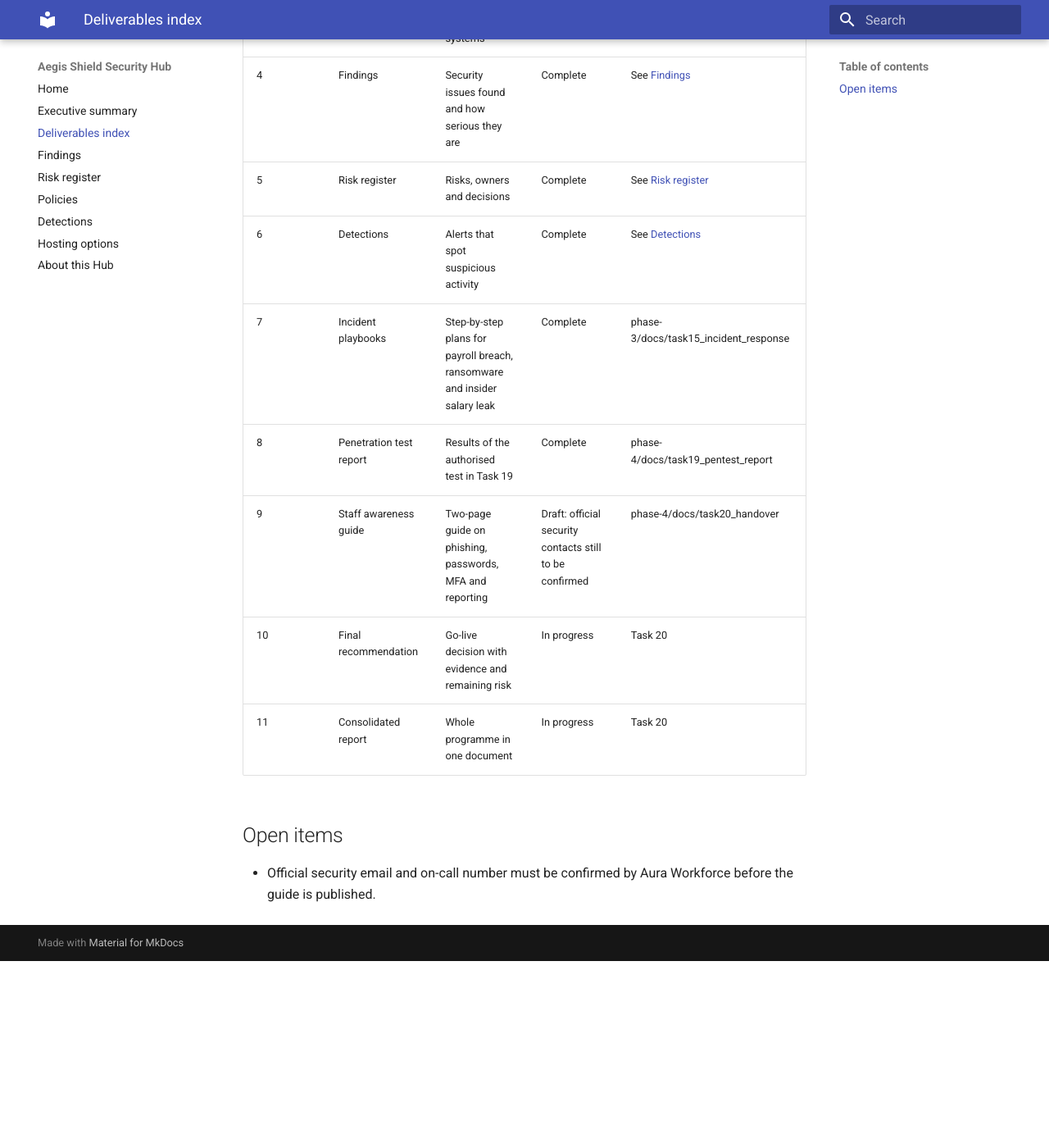
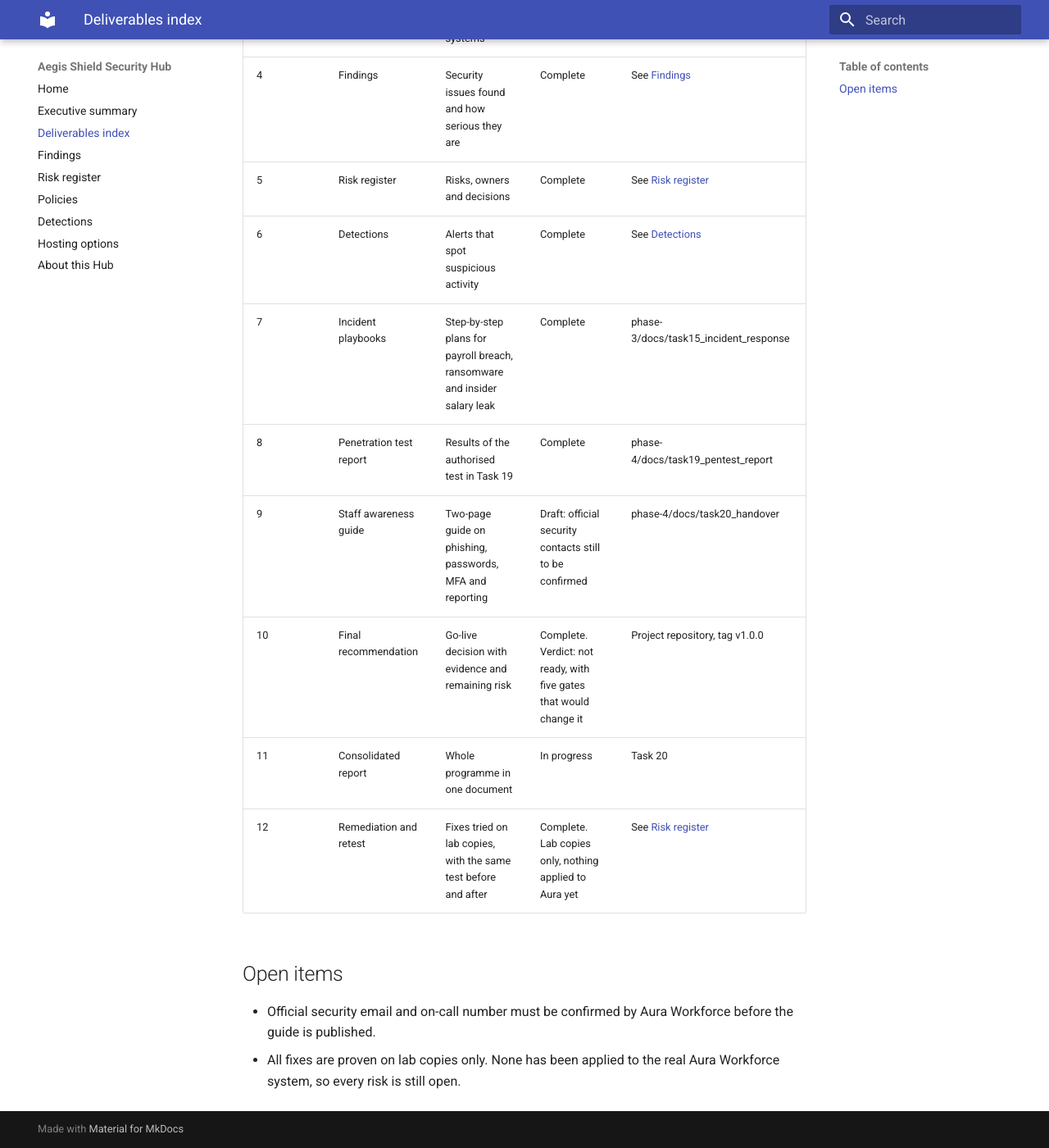
Before and after one commit to febinantony345-ops/aegis-shield-hub, an MkDocs documentation site: the page built from docs/deliverables.md, in a window 1280 px wide and 1400 px high, scrolled down 523 px. Shown: the whole window at 82% size. Built offline with MkDocs 1.6.1 and Material for MkDocs 9.7.7, drawn with Linux system fonts in a browser that asks for light colours; before the commit the page ends 1695 px from its top, so only the background shows below that.

Commit message:
docs: update deliverables index for final sign-off

```diff
--- a/docs/deliverables.md
+++ b/docs/deliverables.md
@@ -13,9 +13,11 @@ Every deliverable in the Aegis Shield programme for Aura Workforce, with its sta
 | 7 | Incident playbooks | Step-by-step plans for payroll breach, ransomware and insider salary leak | Complete | phase-3/docs/task15_incident_response |
 | 8 | Penetration test report | Results of the authorised test in Task 19 | Complete | phase-4/docs/task19_pentest_report |
 | 9 | Staff awareness guide | Two-page guide on phishing, passwords, MFA and reporting | Draft: official security contacts still to be confirmed | phase-4/docs/task20_handover |
-| 10 | Final recommendation | Go-live decision with evidence and remaining risk | In progress | Task 20 |
+| 10 | Final recommendation | Go-live decision with evidence and remaining risk | Complete. Verdict: not ready, with five gates that would change it | Project repository, tag v1.0.0 |
 | 11 | Consolidated report | Whole programme in one document | In progress | Task 20 |
+| 12 | Remediation and retest | Fixes tried on lab copies, with the same test before and after | Complete. Lab copies only, nothing applied to Aura yet | See [Risk register](risk-register.md) |
 
 ## Open items
 
 - Official security email and on-call number must be confirmed by Aura Workforce before the guide is published.
+- All fixes are proven on lab copies only. None has been applied to the real Aura Workforce system, so every risk is still open.
```
